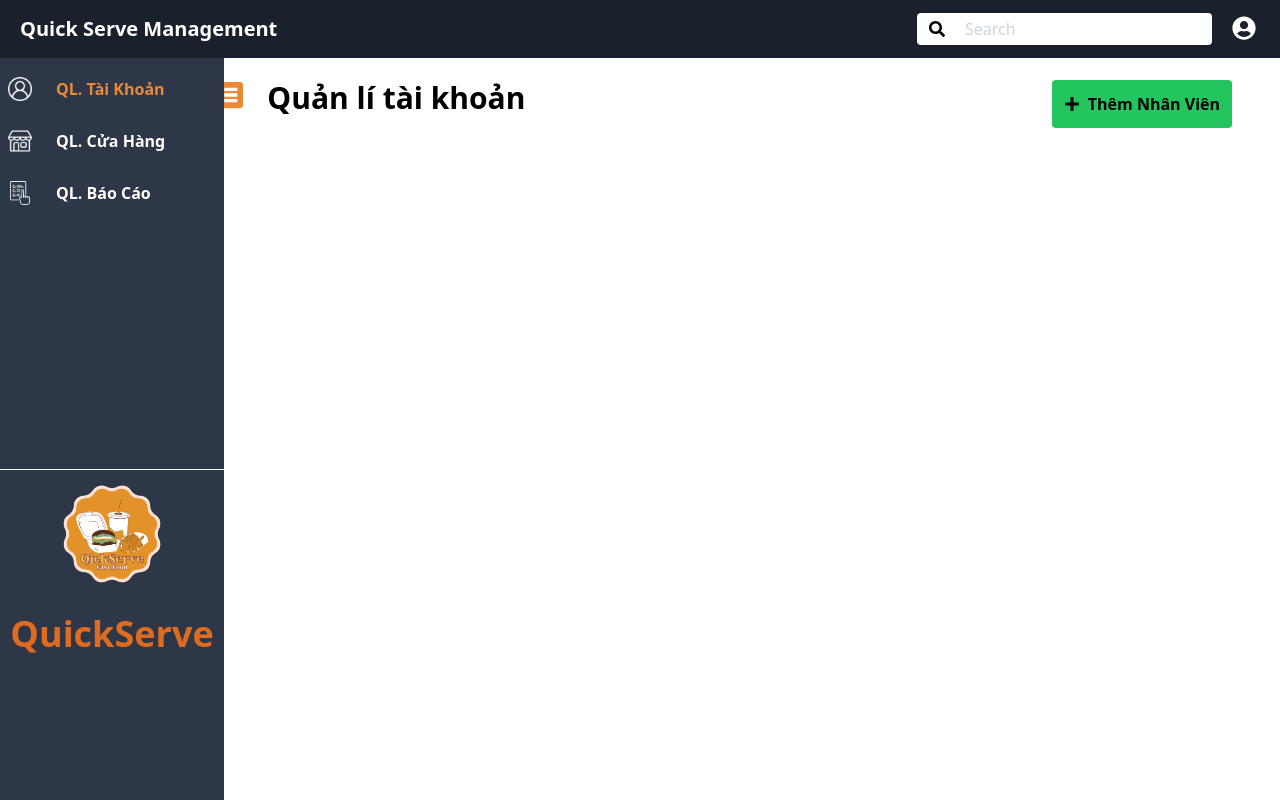
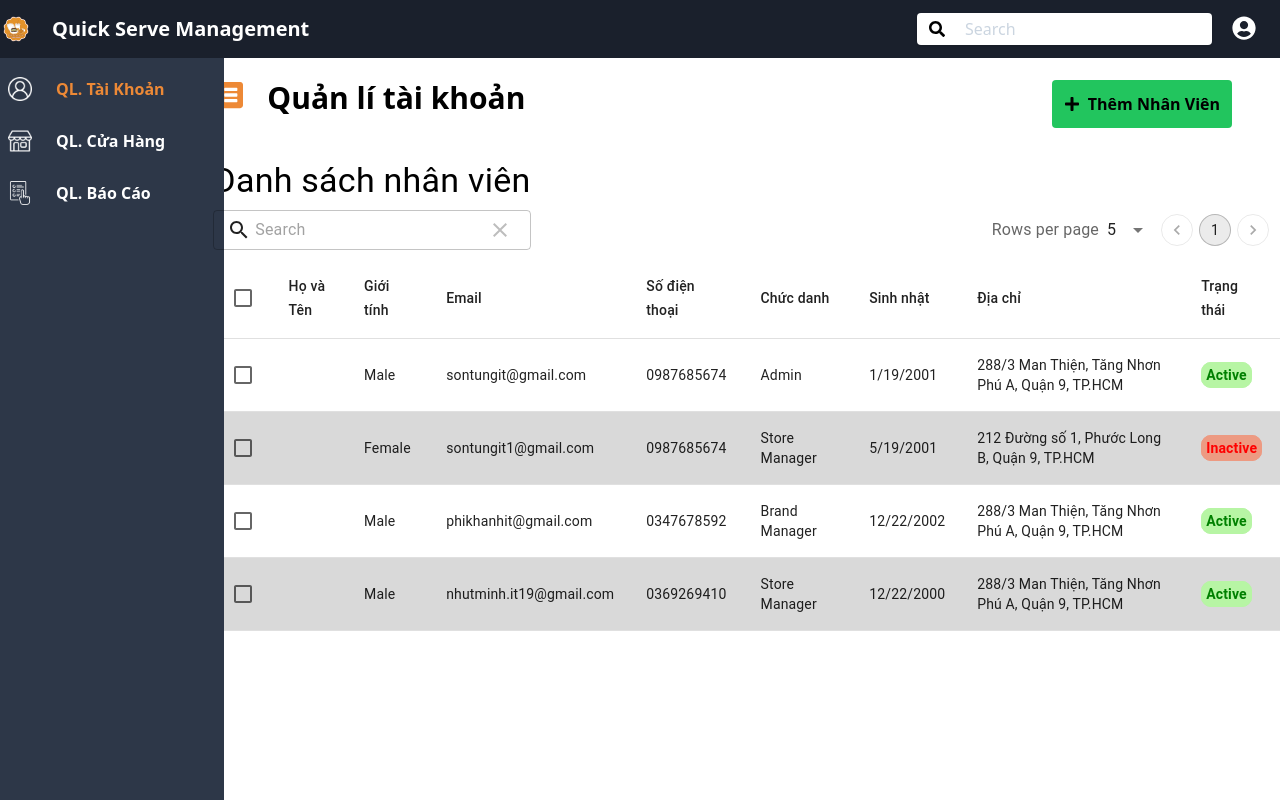
Before and after one commit to SonTungIT/QuickServeManagementDeploy, a React (Vite) app: page /admin-account in a window 1280 px wide. Built offline with nearby package versions, Linux system fonts and the light colour scheme.

Commit message:
deploy: user list by admin system

```diff
--- a/package.json
+++ b/package.json
@@ -10,12 +10,18 @@
     "preview": "vite preview"
   },
   "dependencies": {
+    "@emotion/react": "^11.11.4",
+    "@emotion/styled": "^11.11.5",
+    "@mui/icons-material": "^5.15.18",
+    "@mui/material": "^5.15.18",
+    "@mui/x-date-pickers": "^7.5.0",
     "@reduxjs/toolkit": "^2.2.4",
     "@types/react-router-dom": "^5.3.3",
     "axios": "^1.6.8",
     "chart.js": "^4.4.2",
     "date-fns": "^3.6.0",
     "formik": "^2.4.6",
+    "material-react-table": "^2.13.0",
     "react": "^18.2.0",
     "react-chartjs-2": "^5.2.0",
     "react-dom": "^18.2.0",
--- /dev/null
+++ b/src/components/AccountComponent/AccountList.tsx
@@ -0,0 +1,149 @@
+import {
+    MRT_GlobalFilterTextField,
+    MRT_TableBodyCellValue,
+    MRT_TablePagination,
+    MRT_ToolbarAlertBanner,
+    flexRender,
+    type MRT_ColumnDef,
+    useMaterialReactTable,
+} from 'material-react-table';
+import {
+    Box,
+    Stack,
+    Table,
+    TableBody,
+    TableCell,
+    TableContainer,
+    TableHead,
+    TableRow,
+    Typography,
+} from '@mui/material';
+import { IUser } from '../../models/User';
+// import { type Person, data } from './makeData';
+import data from '../../data/userData';
+
+const columns: MRT_ColumnDef<IUser>[] = [
+    {
+        accessorKey: 'fullname',
+        header: 'Họ và Tên',
+    },
+    {
+        accessorKey: 'gender',
+        header: 'Giới tính',
+    },
+    {
+        accessorKey: 'email',
+        header: 'Email',
+    },
+    {
+        accessorKey: 'phone',
+        header: 'Số điện thoại',
+    },
+    {
+        accessorKey: 'role',
+        header: 'Chức danh',
+    },
+    {
+        accessorKey: 'birthday',
+        header: 'Sinh nhật',
+        Cell: ({ cell }) => cell.row.original.birthday instanceof Date ? cell.row.original.birthday.toLocaleDateString() : cell.row.original.birthday,
+    },
+    {
+        accessorKey: 'address',
+        header: 'Địa chỉ',
+    },
+    {
+        accessorKey: 'status',
+        header: 'Trạng thái',
+        Cell: ({ cell }) => (
+            <span style={{
+                color: cell.row.original.status ? 'green' : 'red',
+                fontWeight: 'bold',
+                borderRadius: '10px',
+                border: cell.row.original.status ? '1px solid #b7f5a4' : '1px solid #ed9a82',
+                padding: '4px',
+                backgroundColor: cell.row.original.status ? '#b7f5a4' : '#ed9a82',
+            }}>
+                {cell.row.original.status ? 'Active' : 'Inactive'}
+            </span>
+        ),
+    },
+
+];
+
+const AccountList = () => {
+    const table = useMaterialReactTable({
+        columns,
+        data,
+        enableRowSelection: true,
+        initialState: {
+            pagination: { pageSize: 5, pageIndex: 0 },
+            showGlobalFilter: true,
+        },
+        muiPaginationProps: {
+            rowsPerPageOptions: [5, 10, 15],
+            variant: 'outlined',
+        },
+        paginationDisplayMode: 'pages',
+    });
+
+    return (
+        <Stack sx={{ m: '2rem 0' }}>
+            <Typography variant="h4">Danh sách nhân viên</Typography>
+            <Box
+                sx={{
+                    display: 'flex',
+                    justifyContent: 'space-between',
+                    alignItems: 'center',
+                }}
+            >
+
+                <MRT_GlobalFilterTextField table={table} />
+                <MRT_TablePagination table={table} />
+            </Box>
+            <TableContainer>
+                <Table>
+                    <TableHead>
+                        {table.getHeaderGroups().map((headerGroup) => (
+                            <TableRow key={headerGroup.id}>
+                                {headerGroup.headers.map((header) => (
+                                    <TableCell align="left" variant="head" key={header.id}>
+                                        {header.isPlaceholder
+                                            ? null
+                                            : flexRender(
+                                                header.column.columnDef.Header ??
+                                                header.column.columnDef.header,
+                                                header.getContext(),
+                                            )}
+                                    </TableCell>
+                                ))}
+                            </TableRow>
+                        ))}
+                    </TableHead>
+                    <TableBody>
+                        {table.getRowModel().rows.map((row, rowIndex) => (
+                            <TableRow
+                                key={row.id}
+                                selected={row.getIsSelected()}
+                                style={{ backgroundColor: rowIndex % 2 === 0 ? 'white' : '#d9d9d9' }}
+                            >
+                                {row.getVisibleCells().map((cell, _columnIndex) => (
+                                    <TableCell align="left" variant="body" key={cell.id}>
+                                        <MRT_TableBodyCellValue
+                                            cell={cell}
+                                            table={table}
+                                            staticRowIndex={rowIndex}
+                                        />
+                                    </TableCell>
+                                ))}
+                            </TableRow>
+                        ))}
+                    </TableBody>
+                </Table>
+            </TableContainer>
+            <MRT_ToolbarAlertBanner stackAlertBanner table={table} />
+        </Stack>
+    );
+};
+
+export default AccountList;
--- a/src/components/ManagementComponent/NavbarComponent.tsx
+++ b/src/components/ManagementComponent/NavbarComponent.tsx
@@ -1,9 +1,11 @@
 import { FaSearch, FaUserCircle } from "react-icons/fa"
+import Logo from '../../assets/logo/icon-web.png';
 
 const NavbarComponent = () => {
     return (
         <nav className="bg-gray-900 py-3 flex justify-between w-full fixed">
             <div className="flex items-center text-xl">
+                <img src={Logo} alt="Logo" className="w-8 h-8 sm:w-8 sm:h-8" />
                 <span className="text-white-500 font-semibold ml-5">Quick Serve Management</span>
             </div>
             <div className="flex items-center gap-x-5">
--- a/src/components/ManagementComponent/SidebarComponent .tsx
+++ b/src/components/ManagementComponent/SidebarComponent .tsx
@@ -1,12 +1,10 @@
 import { Link, useLocation } from 'react-router-dom';
-import Logo from '../../assets/logo/icon-web.png';
 import menu from './listMenu.ts';
 import NavbarComponent from './NavbarComponent.tsx';
 
 const SidebarComponent = () => {
   const location = useLocation();
 
-  // Tìm menu item tương ứng với đường dẫn hiện tại
   const activeMenuItem = menu.adminMenu.find(item => item.url === location.pathname);
 
   return (
@@ -26,13 +24,6 @@ const SidebarComponent = () => {
             </Link>
           </ul>
         ))}
-        <div className='mt-64'>
-          <hr />
-          <div className='flex flex-col items-center text-center'>
-            <img src={Logo} alt="Logo" className="w-48 h-48 sm:w-32 sm:h-32" />
-            <h3 className='text-2xl sm:text-4xl font-bold mt-4 text-orange-600'>QuickServe</h3>
-          </div>
-        </div>
       </div>
       <NavbarComponent />
     </div>
--- /dev/null
+++ b/src/data/userData.ts
@@ -0,0 +1,54 @@
+import { IUser } from '../models/User';
+
+const userData: IUser[] = [
+    {
+        id: 1,
+        username: 'sontungit',
+        email: 'sontungit@gmail.com',
+        gender: 'Male',
+        phone: '0987685674',
+        role: 'Admin',
+        avatar: '',
+        birthday: new Date('2001-01-19'),
+        address: '288/3 Man Thiện, Tăng Nhơn Phú A, Quận 9, TP.HCM',
+        status: true,
+    },
+    {
+        id: 2,
+        username: 'sontungit1',
+        email: 'sontungit1@gmail.com',
+        gender: 'Female',
+        phone: '0987685674',
+        role: 'Store Manager',
+        avatar: '',
+        birthday: new Date('2001-05-19'),
+        address: '212 Đường số 1, Phước Long B, Quận 9, TP.HCM',
+        status: false,
+    },
+    {
+        id: 3,
+        username: 'phikhanhit',
+        email: 'phikhanhit@gmail.com',
+        gender: 'Male',
+        phone: '0347678592',
+        role: 'Brand Manager',
+        avatar: '',
+        birthday: new Date('2002-12-22'),
+        address: '288/3 Man Thiện, Tăng Nhơn Phú A, Quận 9, TP.HCM',
+        status: true,
+    },
+    {
+        id: 4,
+        username: 'nhutminhit',
+        email: 'nhutminh.it19@gmail.com',
+        gender: 'Male',
+        phone: '0369269410',
+        role: 'Store Manager',
+        avatar: '',
+        birthday: new Date('2000-12-22'),
+        address: '288/3 Man Thiện, Tăng Nhơn Phú A, Quận 9, TP.HCM',
+        status: true,
+    },
+];
+
+export default userData;
--- /dev/null
+++ b/src/models/User.ts
@@ -0,0 +1,12 @@
+export interface IUser {
+    id: number;
+    username: string;
+    email: string;
+    gender: string;
+    phone: string;
+    role: string;
+    avatar: string;
+    birthday: Date;
+    address: string;
+    status: boolean;
+}
--- a/src/pages/account-management/AccountManagement.tsx
+++ b/src/pages/account-management/AccountManagement.tsx
@@ -1,6 +1,7 @@
 import { FaListAlt, FaPlus } from "react-icons/fa";
 import SidebarComponent from "../../components/ManagementComponent/SidebarComponent "
 import { Link } from "react-router-dom";
+import AccountList from "../../components/AccountComponent/AccountList";
 
 const AccountManagement = () => {
     return (
@@ -10,7 +11,8 @@ const AccountManagement = () => {
                     <SidebarComponent />
                 </div>
 
-                <div className="md:col-span-10 mt-20 flex justify-between">
+                <div className="md:col-span-10 mt-20">
+                    <div className="flex">
                         <div className="flex flex-row text-3xl">
                             <FaListAlt className="text-orange-500" />
                             <h3 className="font-bold ml-6">Quản lí tài khoản</h3>
@@ -24,6 +26,10 @@ const AccountManagement = () => {
                             </Link>
                         </div>
                     </div>
+                    <div className="w-full overflow-auto">
+                        <AccountList />
+                    </div>
+                </div>
             </div>
         </div>
     )
```
Also changed, not shown: 1 other file (tests, documents, lock files or other folders). Lines whose indentation alone changed are shown as unchanged.
